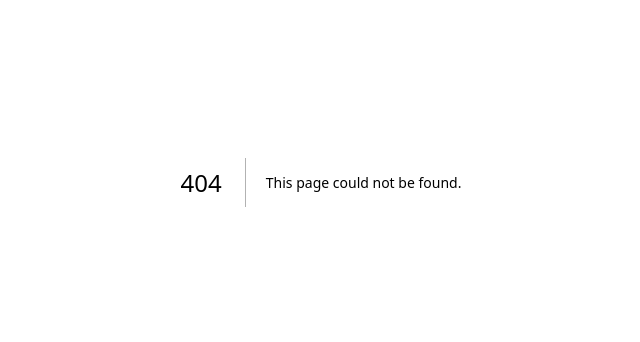
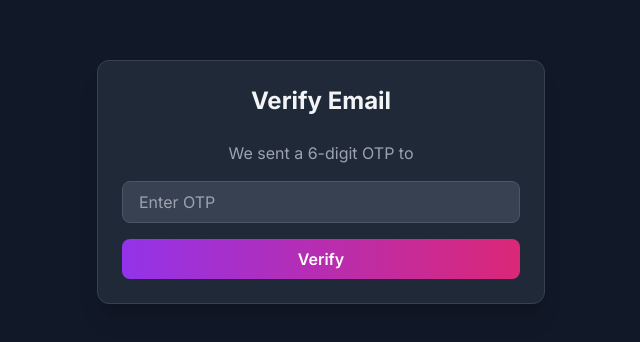
Before and after one commit to kshakilrana2025-wq/-NetExpressJob, a Next.js app: page /verify-email in a window 1280 px wide. Before the commit this address had no page. Shown: the part 218-560 px from the top of the page, without its empty margins (319-959 px from the left). Built offline with nearby package versions, Linux system fonts and the light colour scheme.

Commit message:
Create page.tsx

```diff
--- /dev/null
+++ b/app/(auth)/verify-email/page.tsx
@@ -0,0 +1,52 @@
+'use client';
+import { useState, Suspense } from 'react';
+import { useRouter, useSearchParams } from 'next/navigation';
+import Button from '@/components/ui/Button';
+import Input from '@/components/ui/Input';
+import Card from '@/components/ui/Card';
+import { showToast } from '@/components/ui/Toast';
+
+function VerifyEmail() {
+  const router = useRouter();
+  const searchParams = useSearchParams();
+  const email = searchParams.get('email') || '';
+  const [otp, setOtp] = useState('');
+  const [loading, setLoading] = useState(false);
+
+  const handleVerify = async (e: React.FormEvent) => {
+    e.preventDefault();
+    setLoading(true);
+    const res = await fetch('/api/auth/verify-email', {
+      method: 'POST',
+      headers: { 'Content-Type': 'application/json' },
+      body: JSON.stringify({ email, otp })
+    });
+    if (res.ok) {
+      showToast.success('Email verified! Please login.');
+      router.push('/login');
+    } else {
+      const data = await res.json();
+      showToast.error(data.error || 'Verification failed');
+    }
+    setLoading(false);
+  };
+
+  return (
+    <Card className="w-full max-w-md">
+      <h2 className="text-2xl font-bold text-center mb-6">Verify Email</h2>
+      <p className="text-gray-400 text-center mb-4">We sent a 6-digit OTP to {email}</p>
+      <form onSubmit={handleVerify} className="space-y-4">
+        <Input type="text" placeholder="Enter OTP" value={otp} onChange={(e) => setOtp(e.target.value)} required />
+        <Button type="submit" disabled={loading} className="w-full">{loading ? 'Verifying...' : 'Verify'}</Button>
+      </form>
+    </Card>
+  );
+}
+
+export default function VerifyEmailPage() {
+  return (
+    <Suspense fallback={<div>Loading...</div>}>
+      <VerifyEmail />
+    </Suspense>
+  );
+}
```
